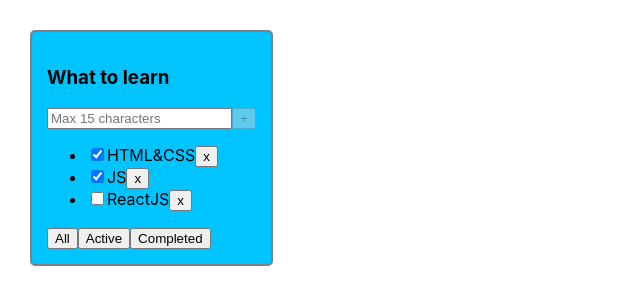
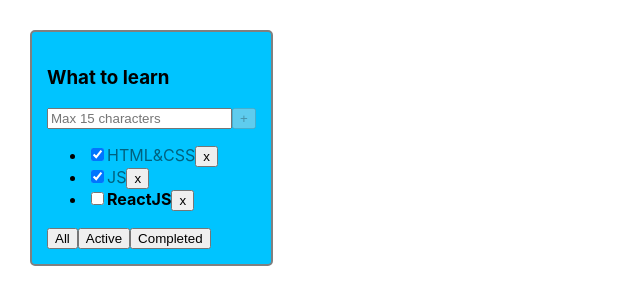
Before and after one commit to ElenaWebDev984/todolist_repeat, a React (Vite) app: page / in a window 1280 px wide. Shown: the top 304 px of the page, without its empty margins (0-640 px from the left). Built offline with nearby package versions, Linux system fonts and the light colour scheme.

Commit message:
added classNames for taskStatus

```diff
--- a/src/App.css
+++ b/src/App.css
@@ -13,3 +13,11 @@
   border-radius: 5px;
   background-color: #00c4ff;
 }
+
+.task {
+  font-weight: bold;
+}
+
+.task-done {
+  opacity: 0.5;
+}
--- a/src/TodolistItem.tsx
+++ b/src/TodolistItem.tsx
@@ -39,7 +39,7 @@ export const TodolistItem = ({
                         <input type="checkbox"
                                checked={task.isDone}
                                onChange={(e) => changeTaskStatusHandler(task.id, e.currentTarget.checked)}/>
-                        <span>{task.title}</span>
+                        <span className={task.isDone ? 'task-done' : 'task'}>{task.title}</span>
                         <Button title='x'
                                 onClick={() => deleteTask(task.id)}/>
                     </li>
```
